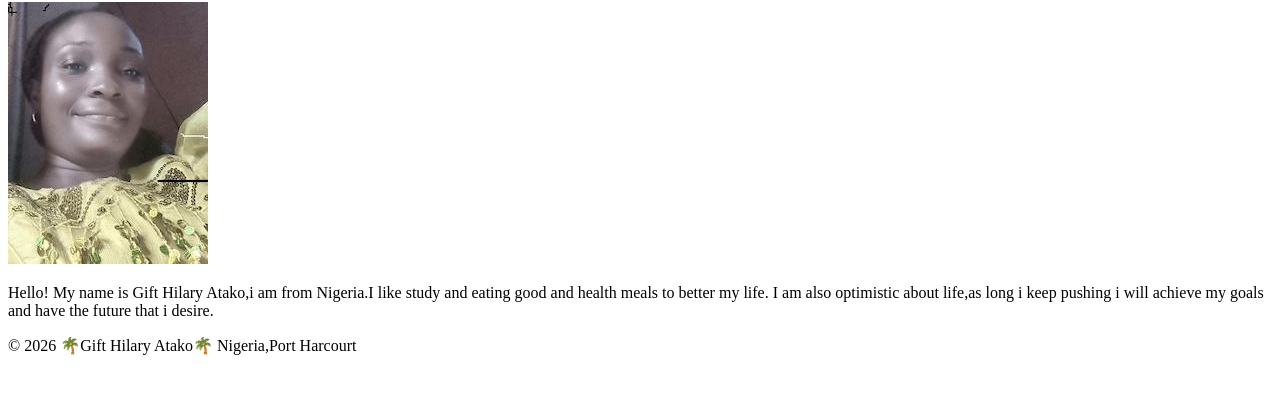
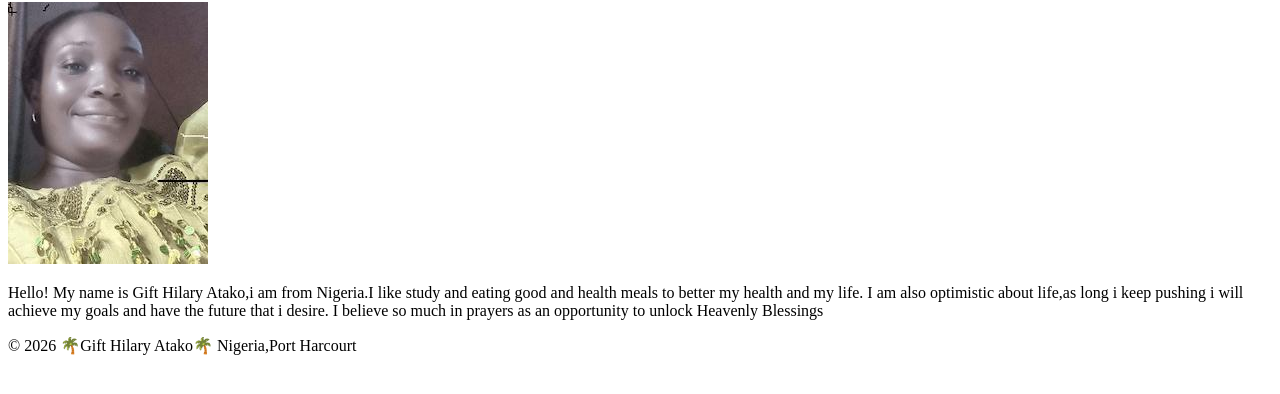
Before and after one commit to byui-obytex/wdd130, a plain HTML site: page week01/index.html in a window 1280 px wide. Shown: the part 104-498 px from the top of the page. Drawn offline with Linux system fonts and the light colour scheme.

Commit message:
add index.html

```diff
--- a/week01/index.html
+++ b/week01/index.html
@@ -16,8 +16,9 @@
     <main>
         <h1>WDD 130 - Gift Hilary Atako</h1>
         <img src="images/profile.png" alt="Gift Hilary Atako profile picture"width="200">
-        <p>Hello! My name is Gift Hilary Atako,i am from Nigeria.I like study and eating good and health meals to better my life.
-            I am also optimistic about life,as long i keep pushing i will achieve my goals and have the future that i desire.</p>
+        <p>Hello! My name is Gift Hilary Atako,i am from Nigeria.I like study and eating good and health meals to better my health and my life.
+            I am also optimistic about life,as long i keep pushing i will achieve my goals and have the future that i desire.
+            I believe so much in prayers as an opportunity to unlock Heavenly Blessings</p>
     </main>
 
     <footer>
```
